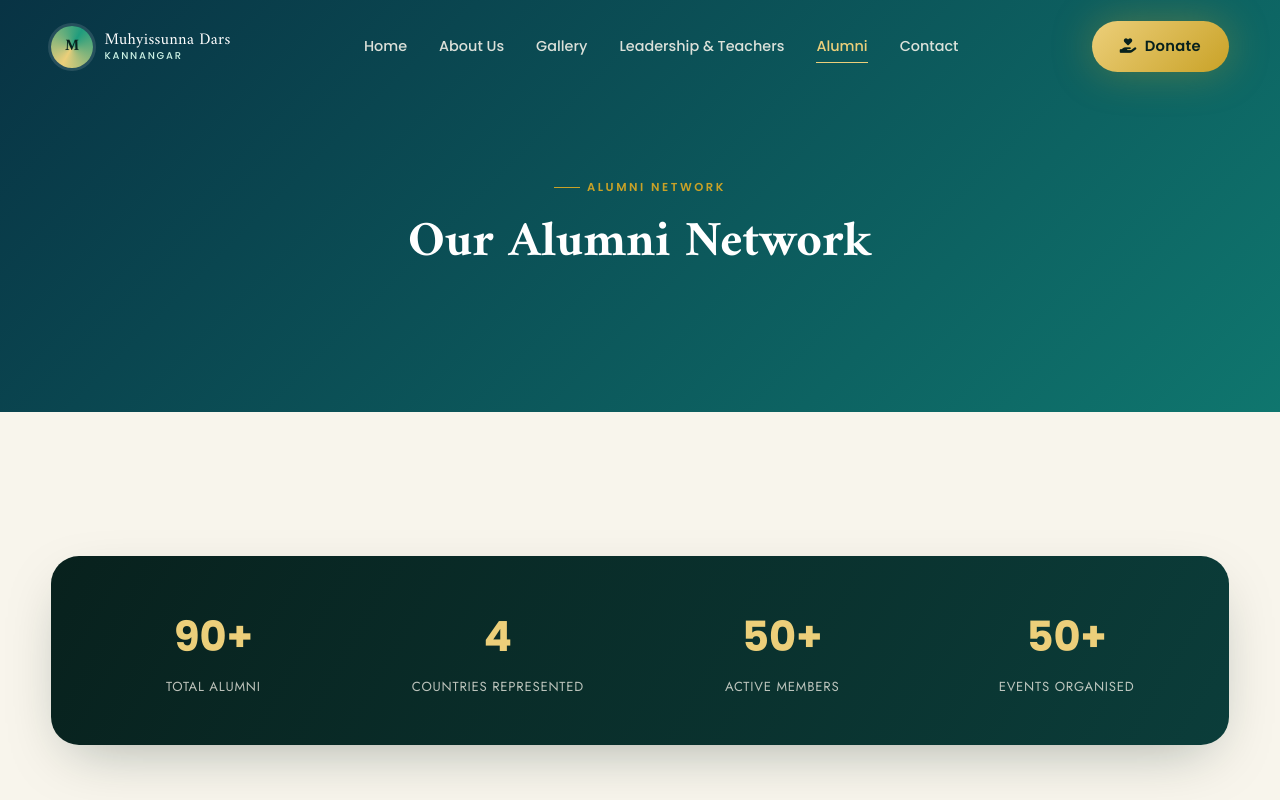
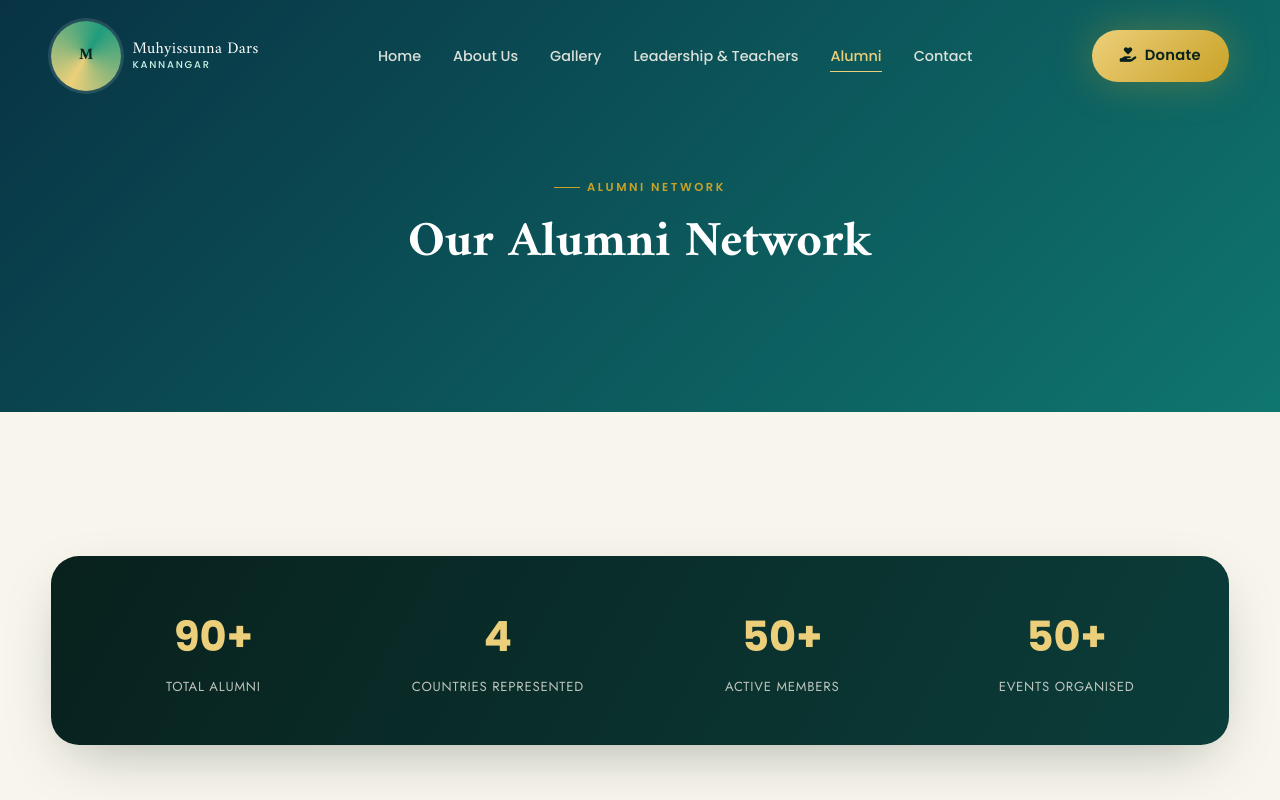
Before and after one commit to Afzal2004/kngrdars, a plain HTML site: page alumni.html in a window 1280 px wide. Shown: the top 800 px of the page. Drawn offline with Linux system fonts and the light colour scheme.

Commit message:
Update style.css

```diff
--- a/style.css
+++ b/style.css
@@ -805,3 +805,21 @@
         font-size: 2rem;
     }
 }
+
+
+.brand-mark {
+    width: 70px;
+    height: 70px;
+    border-radius: 50%;
+    overflow: hidden;
+    display: flex;
+    justify-content: center;
+    align-items: center;
+}
+
+.brand-logo {
+    width: 100%;
+    height: 100%;
+    object-fit: cover; /* Fills the circle */
+    border-radius: 50%;
+}
```
